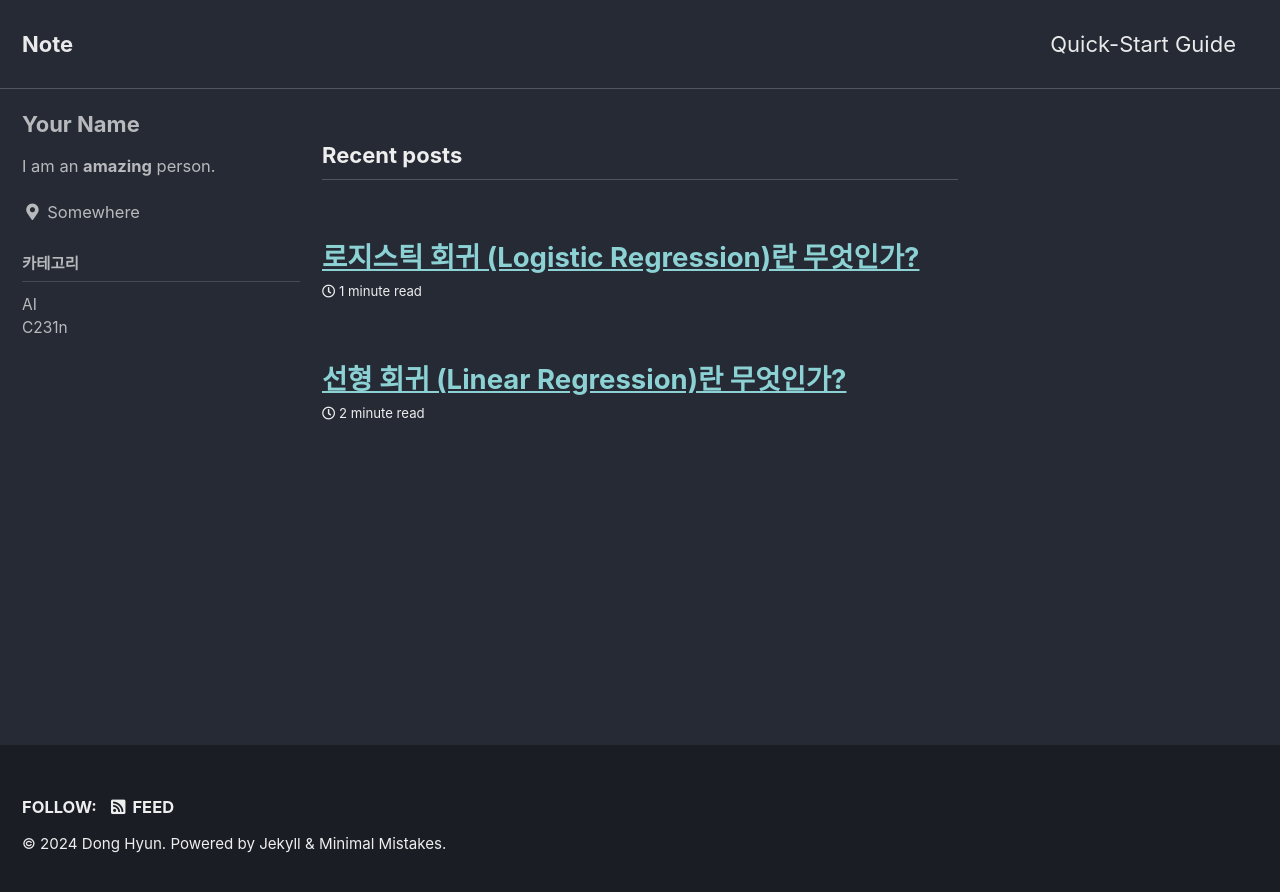
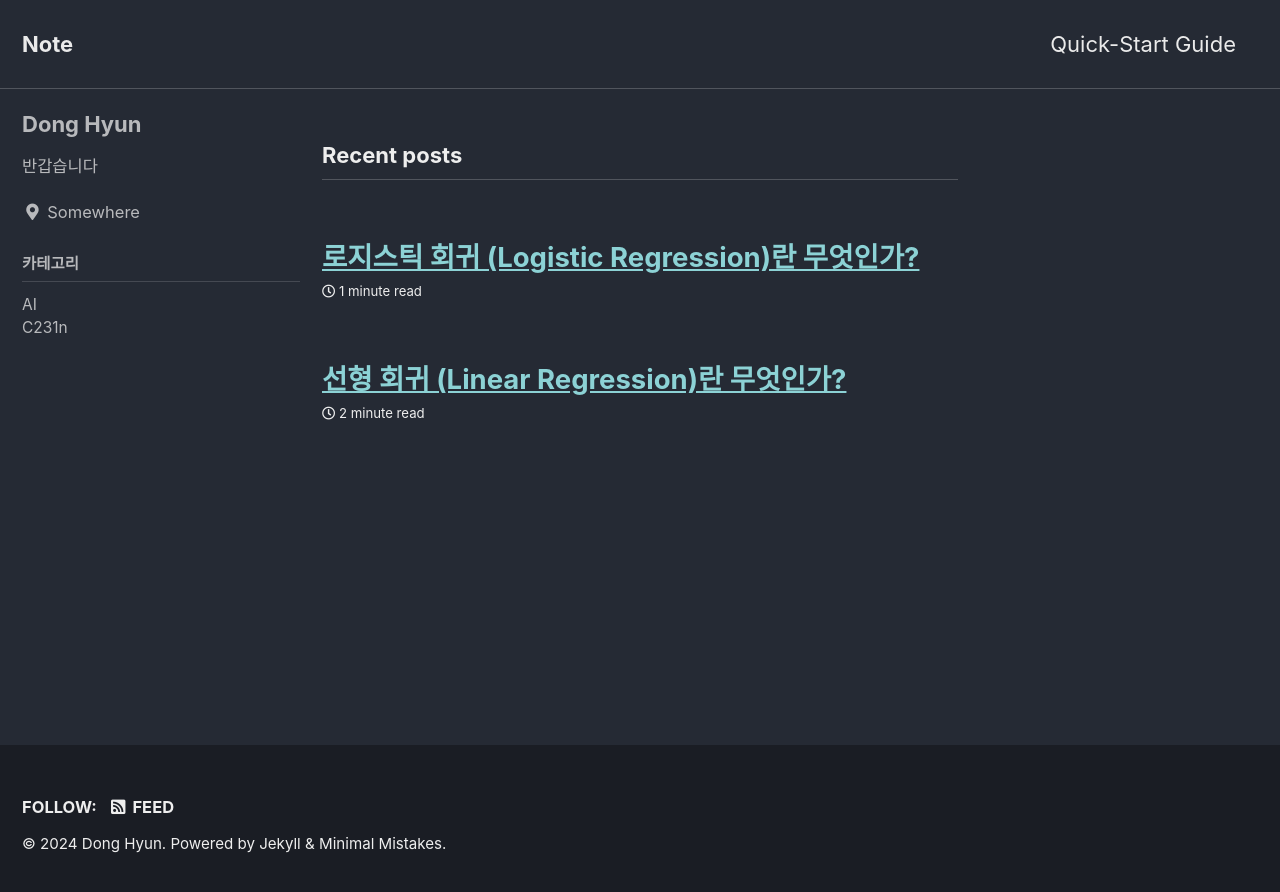
Before and after one commit to YDongHyun/YDongHyun.github.io, a Jekyll site: the page built from index.html, in a window 1280 px wide. Shown: the top 892 px of the page. Built offline with Jekyll 4.4.1, drawn with Linux system fonts in a browser that asks for light colours; cached includes are drawn as plain includes; the list of posts is cut into pages by our own code.

Commit message:
Update _config.yml

```diff
--- a/_config.yml
+++ b/_config.yml
@@ -104,9 +104,9 @@ analytics:
 
 # Site Author
 author:
-  name             : "Your Name"
+  name             : "Dong Hyun"
   avatar           : # path of avatar image, e.g. "/assets/images/bio-photo.jpg"
-  bio              : "I am an **amazing** person."
+  bio              : "반갑습니다"
   location         : "Somewhere"
   email            :
   links:
```
